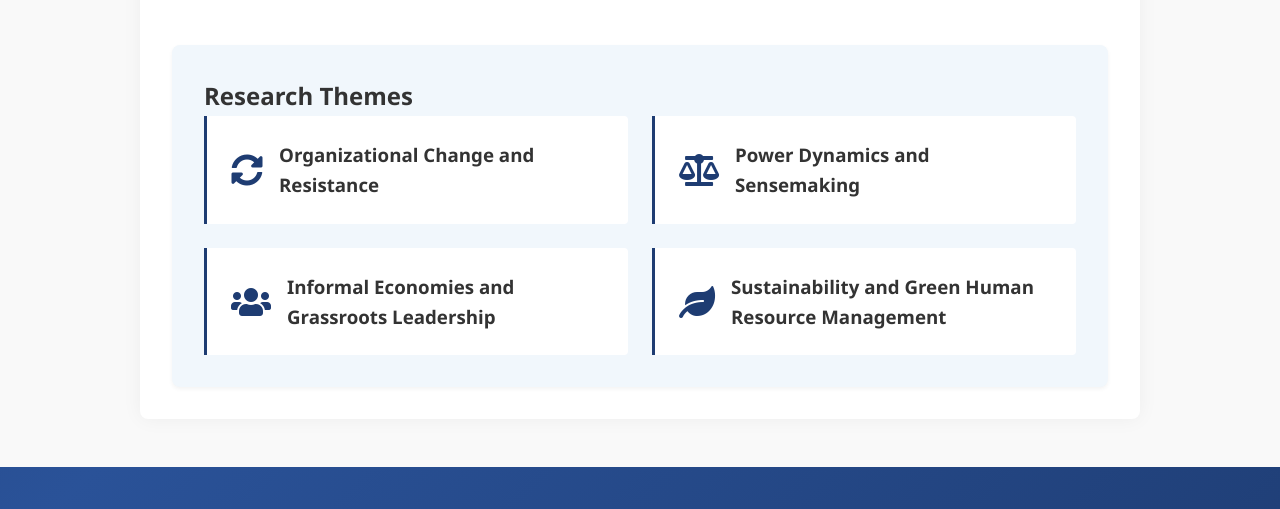
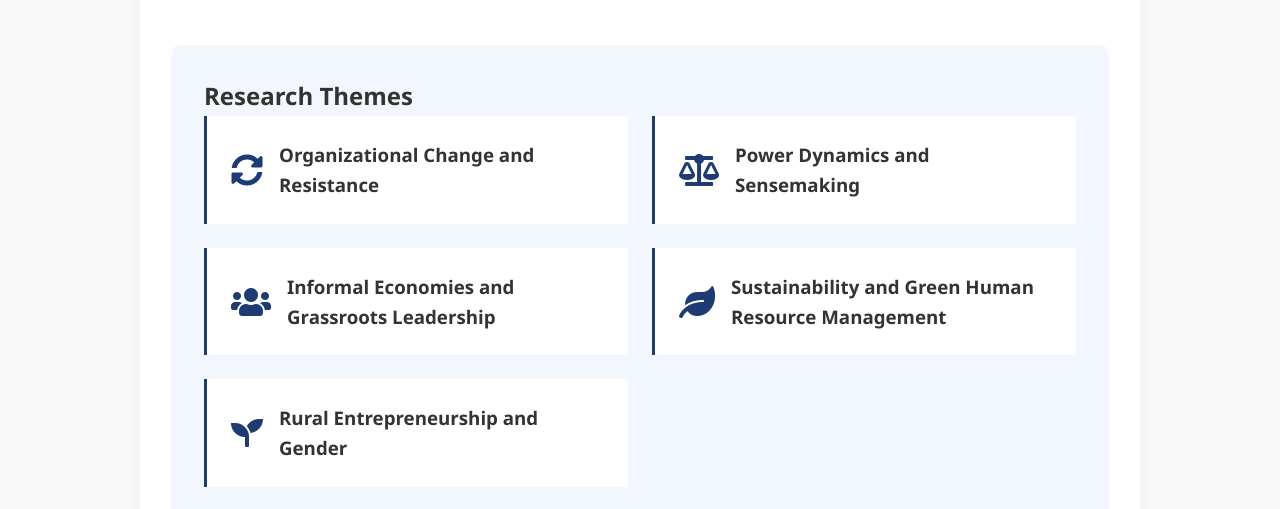
Before and after one commit to nayatpatricia/nayatpatricia.github.io, a plain HTML site: page Articles.html in a window 1280 px wide. Shown: the part 1379-1888 px from the top of the page. Drawn offline with nearby package versions, Linux system fonts and the light colour scheme.

Commit message:
Update Articles.html

```diff
--- a/Articles.html
+++ b/Articles.html
@@ -422,6 +422,10 @@
                         <i class="fas fa-leaf theme-icon"></i>
                         <h3>Sustainability and Green Human Resource Management</h3>
                     </div>
+                    <div class="theme-item">
+                        <i class="fas fa-seedling theme-icon"></i>
+                        <h3>Rural Entrepreneurship and Gender</h3>
+                    </div>
                 </div>
             </div>
         </main>
```
